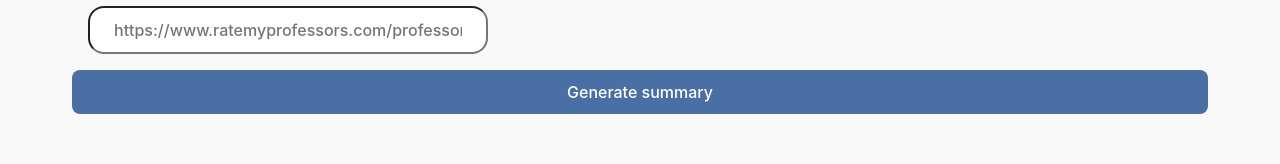
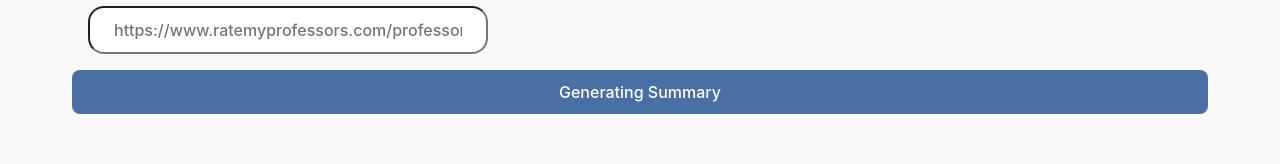
Before and after one commit to Nathaniel-AW/HTTF-Team-RMP, a React (Vite) app: page /endScore in a window 1280 px wide. Shown: the part 232-396 px from the top of the page. Built offline with nearby package versions, Linux system fonts and the light colour scheme.

Commit message:
Merged and fixed any issues

```diff
--- a/src/App.jsx
+++ b/src/App.jsx
@@ -2,6 +2,7 @@ import { Routes, Route } from 'react-router'
 import Layout from './components/Layout copy'
 import HomePage from './pages/homepage'
 import EndScore from './pages/endScore.jsx'
+import Summary from './pages/summary.jsx'
 import './index.css'
 
 function App() {
@@ -18,6 +19,11 @@ function App() {
               <EndScore />
             </Layout>
         } />
+        <Route path="/summary" element={
+            <Layout pageTitle="Summary">
+              <Summary />
+            </Layout>
+        } />
       </Routes>
     </>
   )
--- a/src/pages/endScore.jsx
+++ b/src/pages/endScore.jsx
@@ -1,4 +1,5 @@
 import { useState } from "react";
+import { Link } from "react-router-dom";
 
 const RATE_MY_PROFESSORS_PATH_REGEX = /^\/professor\/\d+/;
 
@@ -40,7 +41,7 @@ function EndScore() {
     const [loadingSummary, setLoadingSummary] = useState(false);
     const [summaryError, setSummaryError] = useState("");
 
-        async function handleGenerateSummary() {
+    async function handleGenerateSummary() {
         const normalizedUrl = normalizeRateMyProfUrl(rmpUrl);
         if (!normalizedUrl) {
             setSummaryError(
@@ -92,6 +93,7 @@ function EndScore() {
             setLoadingSummary(false);
         }
     }
+
     return (
         <>
             <div>
@@ -104,28 +106,10 @@ function EndScore() {
                     />
             </div>
             <div>
-                <button
-                    type="button"
-                    onClick={handleGenerateSummary}
-                    disabled={loadingSummary}
-                >
-                    {loadingSummary ? "Generating summary…" : "Generate summary"}
-                </button>
+                <Link to="/summary" aria-label="Go to summary">
+                    <button type="submit">Generating Summary</button>
+                </Link>
             </div>
-            {summaryError && (
-                <p style={{ color: "crimson" }}>{summaryError}</p>
-            )}
-
-            {loadingSummary && (
-                <p>Scraping reviews and asking OpenAI for a summary (may take 20–30 seconds)...</p>
-            )}
-
-            {summary && (
-                <section className="summary-block">
-                    <h3>Professor summary ({reviewsCount} reviews)</h3>
-                    <p>{summary}</p>
-                </section>
-            )}
         </>
     )
 }
--- a/src/pages/homepage.jsx
+++ b/src/pages/homepage.jsx
@@ -37,11 +37,6 @@ function HomePage() {
     const [school, setSchool] = useState("");
     const [professor, setProfessor] = useState("");
     const [userType, setUserType] = useState("student");
-    const [rmpUrl, setRmpUrl] = useState("");
-    const [summary, setSummary] = useState("");
-    const [reviewsCount, setReviewsCount] = useState(0);
-    const [loadingSummary, setLoadingSummary] = useState(false);
-    const [summaryError, setSummaryError] = useState("");
 
     function handleSubmit(e) {
         e.preventDefault();
@@ -52,58 +47,6 @@ function HomePage() {
         }
     }
 
-    async function handleGenerateSummary() {
-        const normalizedUrl = normalizeRateMyProfUrl(rmpUrl);
-        if (!normalizedUrl) {
-            setSummaryError(
-                "Please provide a valid RateMyProfessors professor URL (e.g., https://www.ratemyprofessors.com/professor/3126905)."
-            );
-            return;
-        }
-
-        setRmpUrl(normalizedUrl);
-
-        setLoadingSummary(true);
-        setSummaryError("");
-        setSummary("");
-
-        try {
-            const response = await fetch("/api/reviews/summary", {
-                method: "POST",
-                headers: { "Content-Type": "application/json" },
-                body: JSON.stringify({ url: normalizedUrl }),
-            });
-            let data = {};
-            try {
-                data = await response.json();
-            } catch {
-                data = {};
-            }
-
-            if (!response.ok) {
-                const errorMessage = data?.details
-                    ? `${data.error ?? "Unable to summarize reviews."} (${data.details})`
-                    : (data.error ?? "Unable to summarize reviews.");
-                throw new Error(errorMessage);
-            }
-
-            setSummary(data.summary ?? "");
-            setReviewsCount(data.reviewsCount ?? 0);
-        } catch (error) {
-            const message = error instanceof Error ? error.message : "";
-            const isNetworkFailure =
-                message === "Failed to fetch" ||
-                message === "Load failed" ||
-                message.includes("NetworkError");
-            setSummaryError(
-                isNetworkFailure
-                    ? "Cannot reach the API server. Start `npm run server` and keep it running, then try again."
-                    : (message || "Something went wrong.")
-            );
-        } finally {
-            setLoadingSummary(false);
-        }
-    }
     return (
         <>
             <div className="container">
@@ -139,15 +82,6 @@ function HomePage() {
                             />
                         </div>
                         <div>
-                            <p>RateMyProfessors professor URL:</p>
-                            <input
-                                type="text"
-                                value={rmpUrl}
-                                onChange={(event) => setRmpUrl(event.target.value)}
-                                placeholder="https://www.ratemyprofessors.com/professor/123456"
-                            />
-                        </div>
-                        <div>
                             <Link
                                 to="/endScore"
                                 aria-label="Go to search Results"
--- /dev/null
+++ b/src/pages/summary.jsx
@@ -0,0 +1,5 @@
+function Summary() {
+{   loadingSummary ? "Generating summary…" : "Generate summary"}
+}
+
+export default Summary;
```
Also changed, not shown: 1 other file (tests, documents, lock files or other folders).
